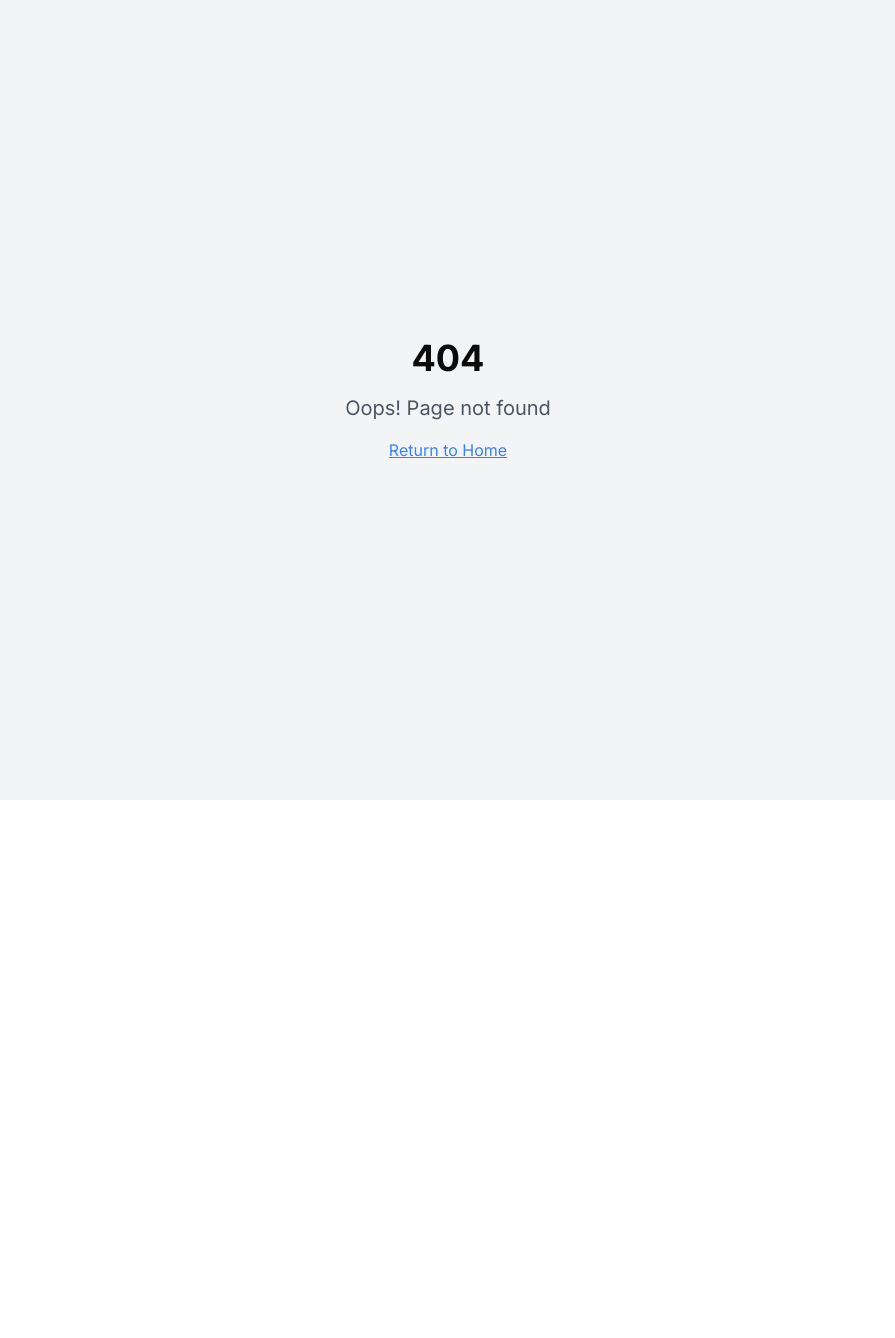
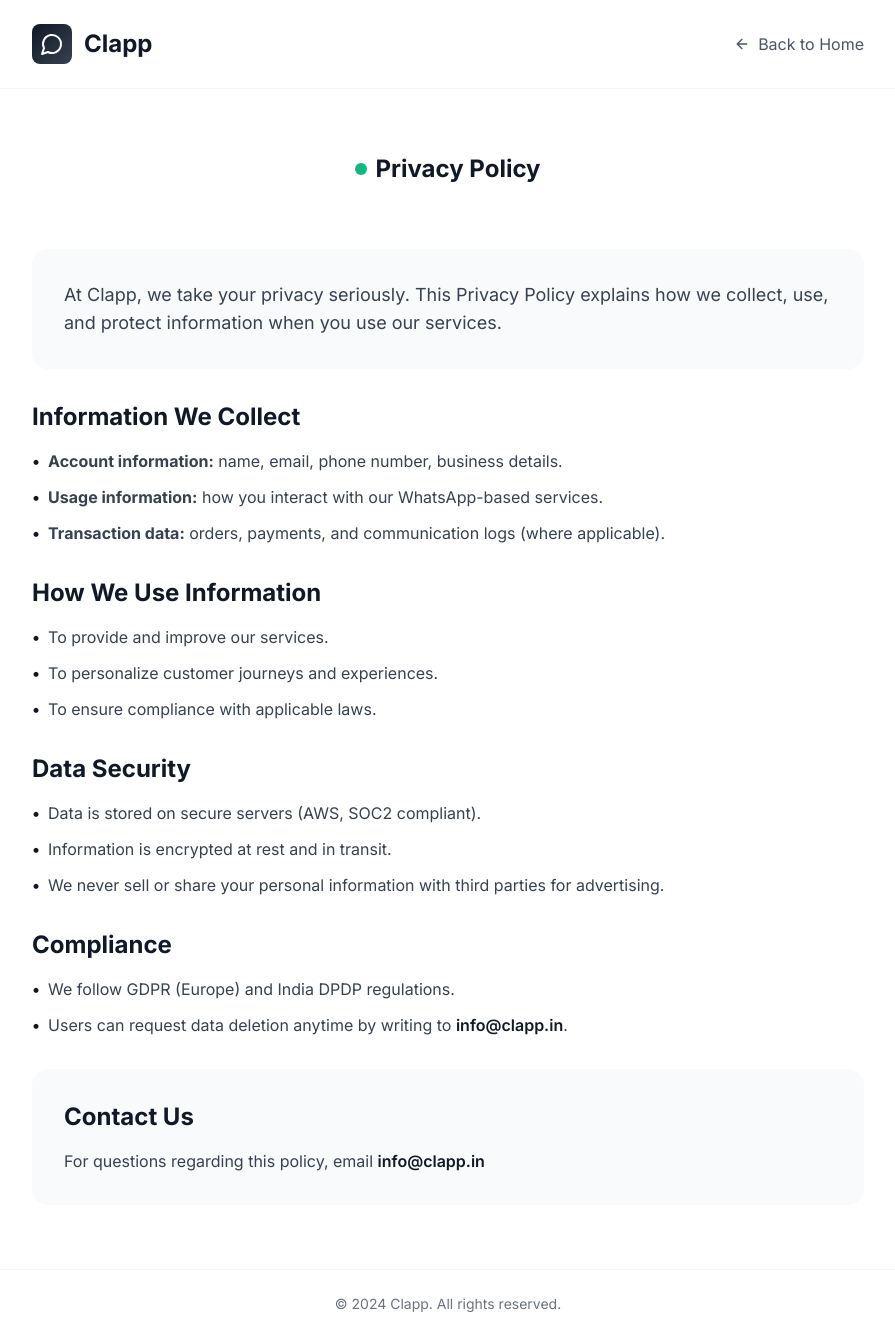
Before and after one commit to shopclapp/shopclapp.github.io, a React (Vite) app: page /privacy-policy in a window 1280 px wide. Before the commit this address had no page. Shown: the whole page, without its empty margins (192-1087 px from the left). Before the commit the page ends 800 px from the top, so only its background shows below. Built offline with nearby package versions, Linux system fonts and the light colour scheme.

Commit message:
Add privacy policy page

```diff
--- a/src/App.tsx
+++ b/src/App.tsx
@@ -4,6 +4,7 @@ import { TooltipProvider } from "@/components/ui/tooltip";
 import { QueryClient, QueryClientProvider } from "@tanstack/react-query";
 import { BrowserRouter, Routes, Route } from "react-router-dom";
 import Index from "./pages/Index";
+import PrivacyPolicy from "./pages/PrivacyPolicy";
 import NotFound from "./pages/NotFound";
 
 const queryClient = new QueryClient();
@@ -16,6 +17,7 @@ const App = () => (
       <BrowserRouter>
         <Routes>
           <Route path="/" element={<Index />} />
+          <Route path="/privacy-policy" element={<PrivacyPolicy />} />
           {/* ADD ALL CUSTOM ROUTES ABOVE THE CATCH-ALL "*" ROUTE */}
           <Route path="*" element={<NotFound />} />
         </Routes>
--- a/src/pages/Index.tsx
+++ b/src/pages/Index.tsx
@@ -1,4 +1,5 @@
 import { useState } from 'react';
+import { Link } from 'react-router-dom';
 import { Button } from "@/components/ui/button";
 import { Card, CardContent } from "@/components/ui/card";
 import { Carousel, CarouselContent, CarouselItem, CarouselNext, CarouselPrevious } from "@/components/ui/carousel";
@@ -421,6 +422,7 @@ const Index = () => {
             </div>
             <div className="flex flex-wrap justify-center items-center gap-3 sm:gap-4 lg:gap-8 text-xs sm:text-sm lg:text-base">
               <a href="#pricing" className="text-gray-600 hover:text-gray-900">Pricing</a>
+              <Link to="/privacy-policy" className="text-gray-600 hover:text-gray-900">Privacy Policy</Link>
               <a href="#" className="text-gray-600 hover:text-gray-900">Book Demo</a>
               <a
                 href="https://www.instagram.com/just_clapp/"
--- /dev/null
+++ b/src/pages/PrivacyPolicy.tsx
@@ -0,0 +1,146 @@
+import { MessageCircle, ArrowLeft } from 'lucide-react';
+import { Link } from 'react-router-dom';
+
+const PrivacyPolicy = () => {
+  return (
+    <div className="min-h-screen bg-white">
+      {/* Header */}
+      <header className="bg-white border-b border-gray-100">
+        <div className="max-w-4xl mx-auto px-4 sm:px-6 lg:px-8">
+          <div className="flex justify-between items-center py-4 md:py-6">
+            <div className="flex items-center">
+              <div className="w-8 h-8 md:w-10 md:h-10 bg-gradient-to-br from-gray-900 to-gray-700 rounded-lg flex items-center justify-center">
+                <MessageCircle className="w-4 h-4 md:w-6 md:h-6 text-white" />
+              </div>
+              <span className="ml-2 md:ml-3 text-xl md:text-2xl font-bold text-gray-900">Clapp</span>
+            </div>
+
+            <Link
+              to="/"
+              className="flex items-center text-gray-600 hover:text-gray-900 transition-colors"
+            >
+              <ArrowLeft className="w-4 h-4 mr-2" />
+              Back to Home
+            </Link>
+          </div>
+        </div>
+      </header>
+
+      {/* Content */}
+      <main className="max-w-4xl mx-auto px-4 sm:px-6 lg:px-8 py-8 sm:py-12 lg:py-16">
+        {/* Title */}
+        <div className="text-center mb-8 sm:mb-12">
+          <div className="inline-flex items-center mb-4">
+            <div className="w-3 h-3 bg-emerald-500 rounded-full mr-2"></div>
+            <span className="text-xl sm:text-2xl font-bold text-gray-900">Privacy Policy</span>
+          </div>
+        </div>
+
+        {/* Content */}
+        <div className="prose prose-gray max-w-none">
+          <div className="bg-gray-50 rounded-2xl p-6 sm:p-8 mb-8">
+            <p className="text-base sm:text-lg text-gray-700 leading-relaxed mb-0">
+              At Clapp, we take your privacy seriously. This Privacy Policy explains how we collect, use, and protect information when you use our services.
+            </p>
+          </div>
+
+          <div className="space-y-8">
+            {/* Information We Collect */}
+            <section>
+              <h2 className="text-xl sm:text-2xl font-bold text-gray-900 mb-4">Information We Collect</h2>
+              <ul className="space-y-3 text-gray-700">
+                <li className="flex items-start">
+                  <span className="font-semibold text-gray-900 mr-2">•</span>
+                  <span><strong>Account information:</strong> name, email, phone number, business details.</span>
+                </li>
+                <li className="flex items-start">
+                  <span className="font-semibold text-gray-900 mr-2">•</span>
+                  <span><strong>Usage information:</strong> how you interact with our WhatsApp-based services.</span>
+                </li>
+                <li className="flex items-start">
+                  <span className="font-semibold text-gray-900 mr-2">•</span>
+                  <span><strong>Transaction data:</strong> orders, payments, and communication logs (where applicable).</span>
+                </li>
+              </ul>
+            </section>
+
+            {/* How We Use Information */}
+            <section>
+              <h2 className="text-xl sm:text-2xl font-bold text-gray-900 mb-4">How We Use Information</h2>
+              <ul className="space-y-3 text-gray-700">
+                <li className="flex items-start">
+                  <span className="font-semibold text-gray-900 mr-2">•</span>
+                  <span>To provide and improve our services.</span>
+                </li>
+                <li className="flex items-start">
+                  <span className="font-semibold text-gray-900 mr-2">•</span>
+                  <span>To personalize customer journeys and experiences.</span>
+                </li>
+                <li className="flex items-start">
+                  <span className="font-semibold text-gray-900 mr-2">•</span>
+                  <span>To ensure compliance with applicable laws.</span>
+                </li>
+              </ul>
+            </section>
+
+            {/* Data Security */}
+            <section>
+              <h2 className="text-xl sm:text-2xl font-bold text-gray-900 mb-4">Data Security</h2>
+              <ul className="space-y-3 text-gray-700">
+                <li className="flex items-start">
+                  <span className="font-semibold text-gray-900 mr-2">•</span>
+                  <span>Data is stored on secure servers (AWS, SOC2 compliant).</span>
+                </li>
+                <li className="flex items-start">
+                  <span className="font-semibold text-gray-900 mr-2">•</span>
+                  <span>Information is encrypted at rest and in transit.</span>
+                </li>
+                <li className="flex items-start">
+                  <span className="font-semibold text-gray-900 mr-2">•</span>
+                  <span>We never sell or share your personal information with third parties for advertising.</span>
+                </li>
+              </ul>
+            </section>
+
+            {/* Compliance */}
+            <section>
+              <h2 className="text-xl sm:text-2xl font-bold text-gray-900 mb-4">Compliance</h2>
+              <ul className="space-y-3 text-gray-700">
+                <li className="flex items-start">
+                  <span className="font-semibold text-gray-900 mr-2">•</span>
+                  <span>We follow GDPR (Europe) and India DPDP regulations.</span>
+                </li>
+                <li className="flex items-start">
+                  <span className="font-semibold text-gray-900 mr-2">•</span>
+                  <span>Users can request data deletion anytime by writing to <a href="mailto:info@clapp.in" className="text-gray-900 font-semibold hover:text-gray-700">info@clapp.in</a>.</span>
+                </li>
+              </ul>
+            </section>
+
+            {/* Contact Us */}
+            <section className="bg-gray-50 rounded-2xl p-6 sm:p-8">
+              <h2 className="text-xl sm:text-2xl font-bold text-gray-900 mb-4">Contact Us</h2>
+              <p className="text-gray-700">
+                For questions regarding this policy, email{' '}
+                <a href="mailto:info@clapp.in" className="text-gray-900 font-semibold hover:text-gray-700">
+                  info@clapp.in
+                </a>
+              </p>
+            </section>
+          </div>
+        </div>
+      </main>
+
+      {/* Footer */}
+      <footer className="border-t border-gray-100 bg-white">
+        <div className="max-w-4xl mx-auto px-4 sm:px-6 lg:px-8 py-6">
+          <div className="text-center text-sm text-gray-500">
+            © 2024 Clapp. All rights reserved.
+          </div>
+        </div>
+      </footer>
+    </div>
+  );
+};
+
+export default PrivacyPolicy;
```
